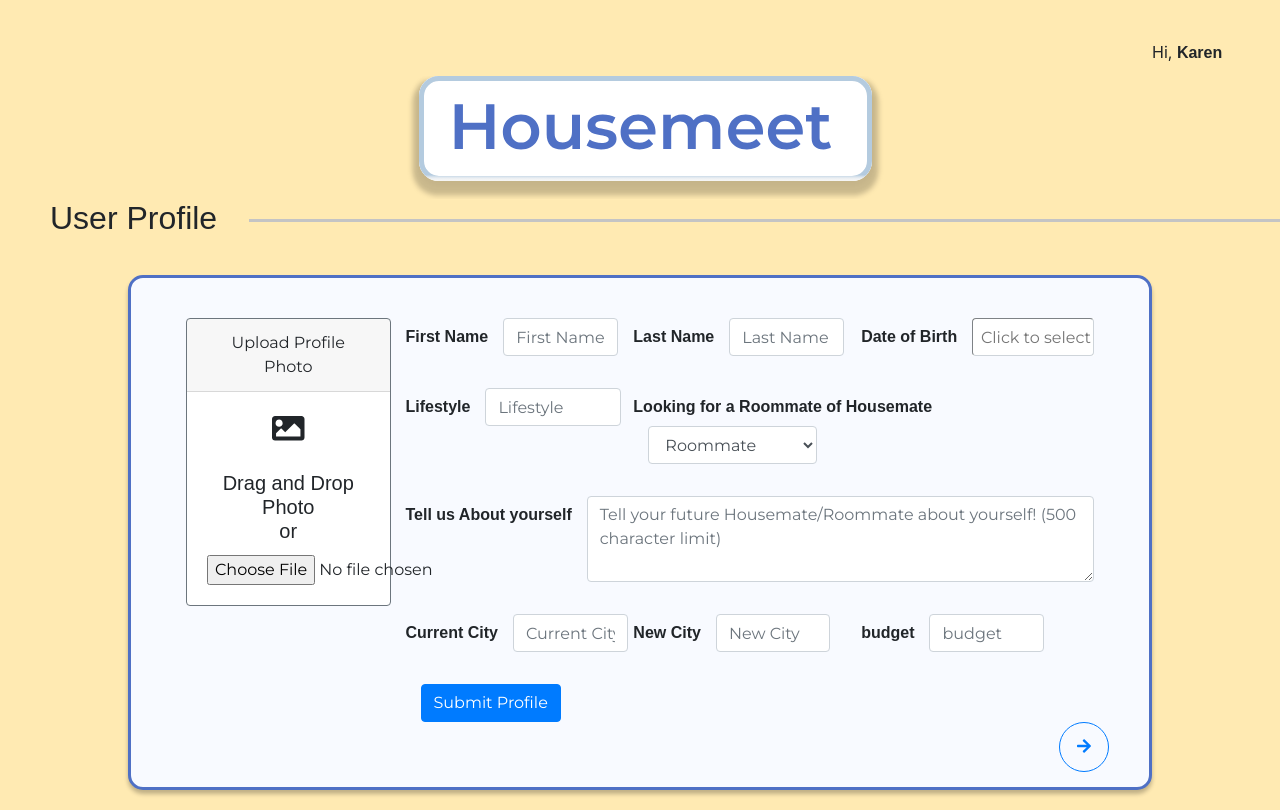
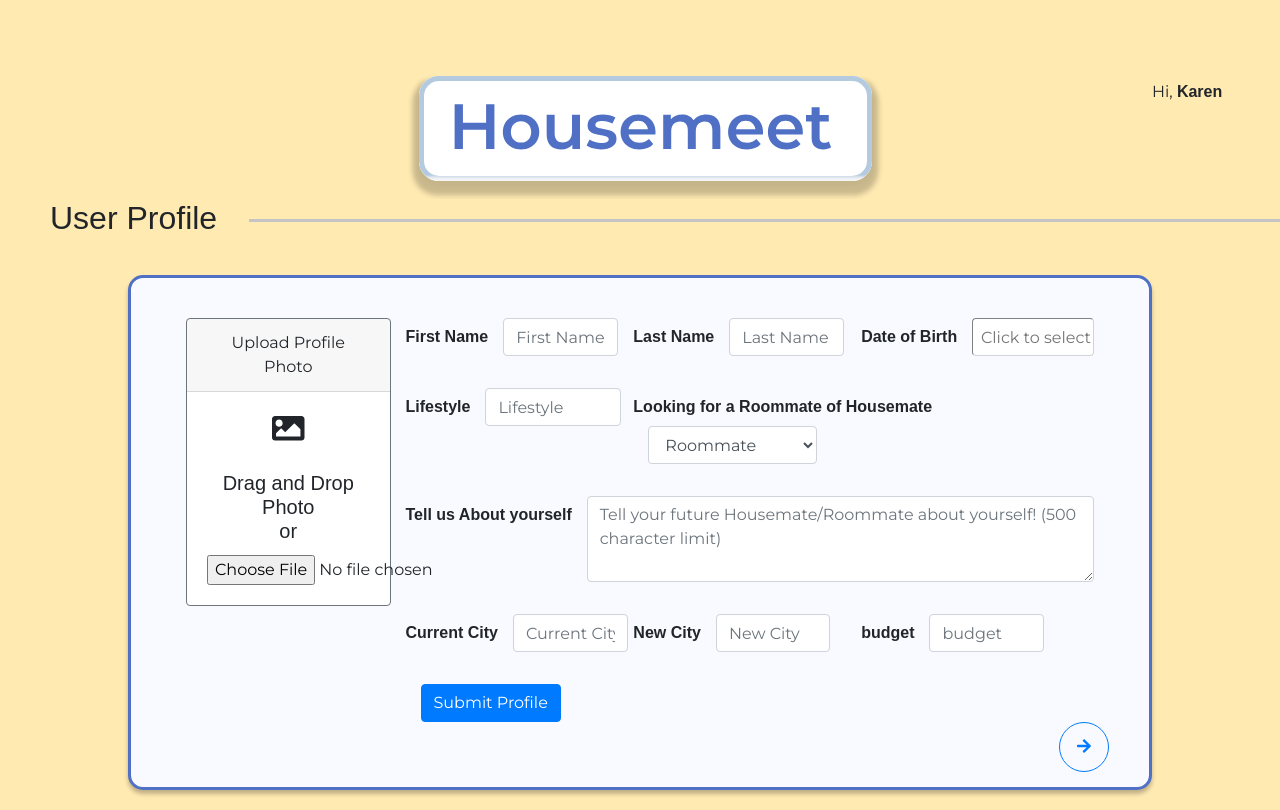
Before and after one commit to kdarken/housemeet-ui, a React (Create React App) app: page /profile/edit in a window 1280 px wide. Built offline with nearby package versions, Linux system fonts and the light colour scheme; no server answers; sample sign-in values are in the browser's storage.

Commit message:
removing menu related stuff that belongs in menu branch

```diff
--- a/src/App.js
+++ b/src/App.js
@@ -64,16 +64,6 @@ function Welcome() {
   );
 }
 
-function Menu() {
-  return (
-    <div style={{ position: "absolute", left: "90%", top: "5%" }}>
-      <p>
-        Hi, <span style={{ fontWeight: "bold" }}>Karen</span>
-      </p>
-    </div>
-  )
-}
-
 class App extends React.Component {
   constructor(props) {
     super(props);
@@ -90,7 +80,6 @@ class App extends React.Component {
           <header className="Login-header">
             <DisplayLogo />
           </header>
-          <Menu />
           <Switch>
             <RestrictedRoute exact path="/home" component={Logout} requiresLogin={true} redirectPath="/" />
             <RestrictedRoute exact path="/profile/edit" component={EditProfilePage} requiresLogin={true} redirectPath="/" />
--- a/src/containers/EditProfilePage.js
+++ b/src/containers/EditProfilePage.js
@@ -22,6 +22,11 @@ class EditProfilePage extends Component {
   render() {
     return (
       <div className="editProfilePage">
+        <div style={{ position: "absolute", left: "90%", top: "10%" }}>
+          <p>
+            Hi, <span style={{ fontWeight: "bold" }}>Karen</span>
+          </p>
+        </div>
         <h2 className="headerProp">User Profile</h2>
         <div className="editProfileContainer">
           <div className="editProfileInner">
```
Also changed, not shown: src/images/menu.svg (deleted).
